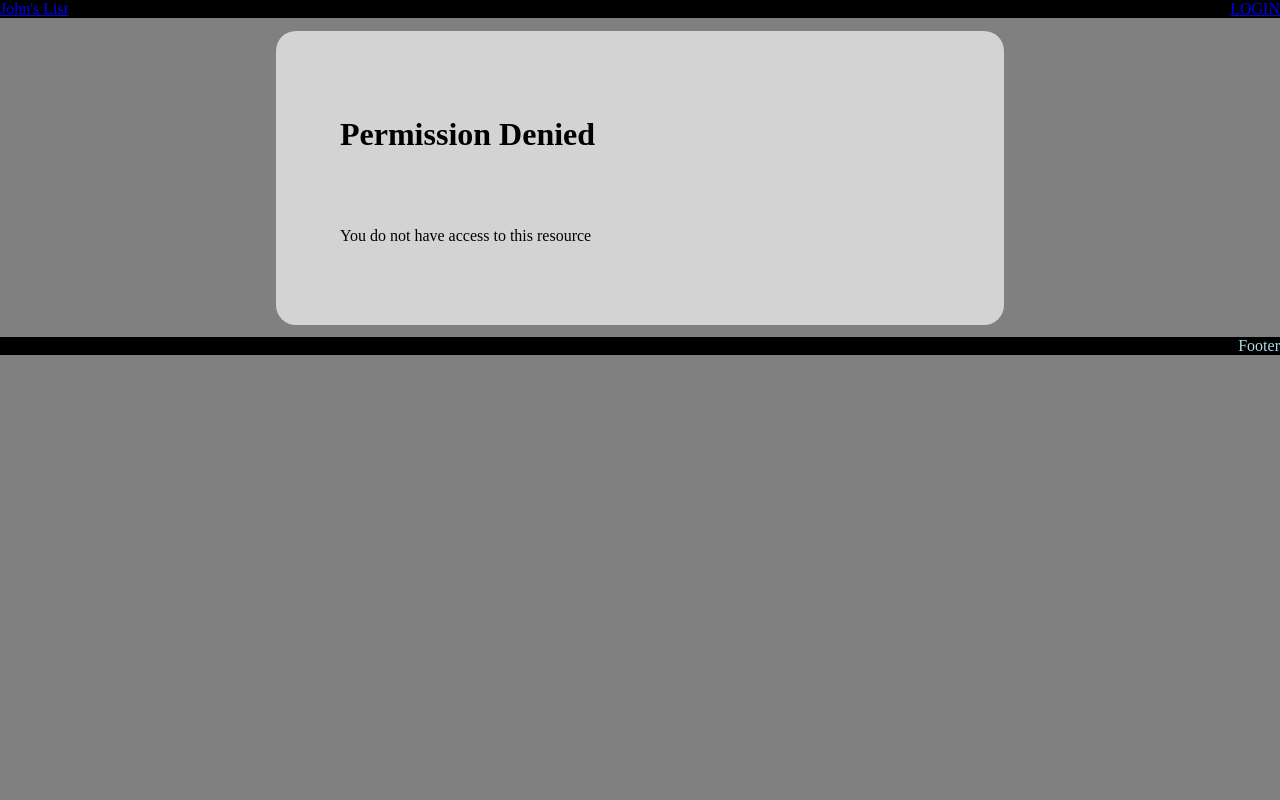
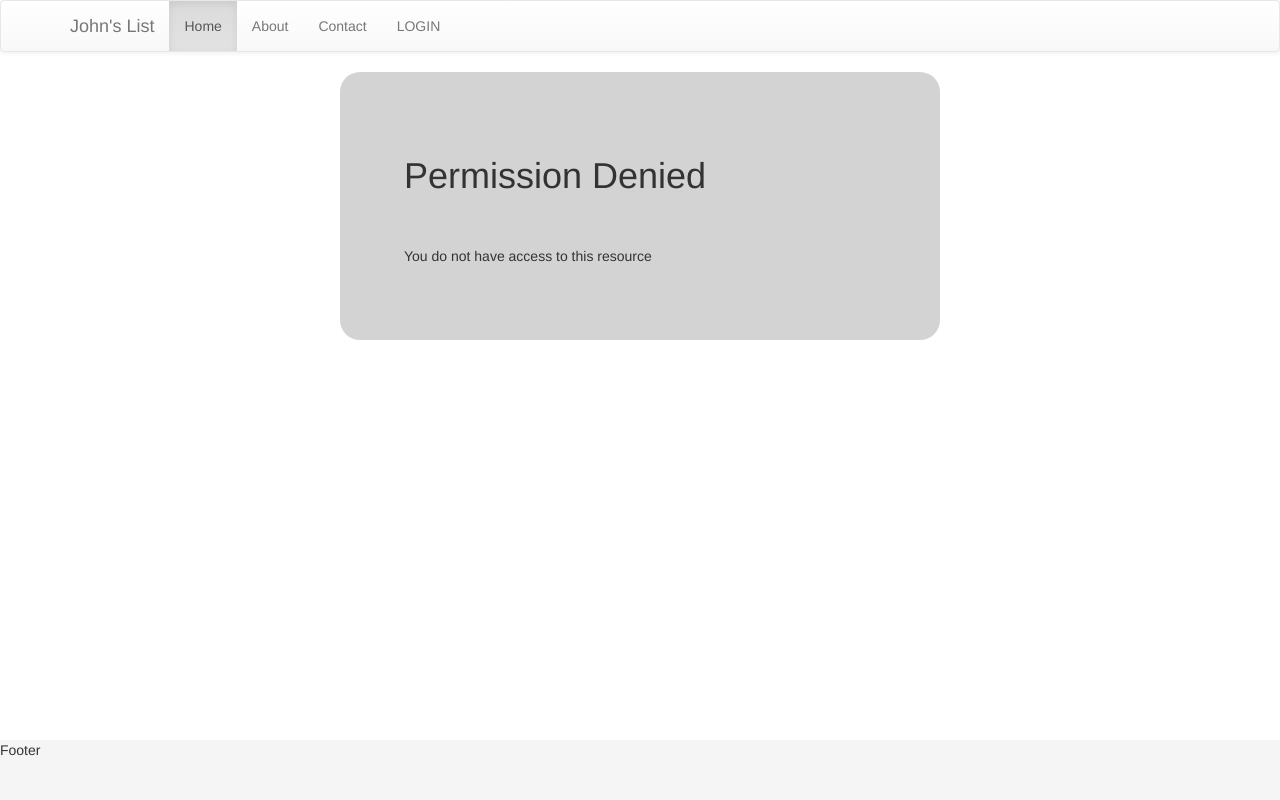
Before and after one commit to purdue-epics-ims/boilerconnect, a Django app: page /user/1/ in a window 1280 px wide. Run offline with Django 3.2, Linux system fonts and the light colour scheme; data comes from the database, SQL or seed files in the repository; some libraries are stand-ins or nearby versions.

Commit message:
added bootstrap

```diff
--- a/johnslist/dbtest/static/style.css
+++ b/johnslist/dbtest/static/style.css
@@ -1,42 +1,32 @@
+html{
+	min-height:100%;
+	position:relative;
+}
 body{
-	margin:0;
+	margin-bottom: 60px;
 	background-color:gray;
 	}
 
 /*----------- Header ------------*/
 
-#header{
-	color:lightblue;
-	background-color:black;
-	text-align:right;
-	clear:both;
-	overflow:auto;
-	}
-
-#header .left{
-	float:left;
-	margin:0;
-	}
-#header .right{
-	float:right;
-	margin:0;
-	}
-#header a:visited{
-	color:gold;
-	}
 
 /*----------- Footer ------------*/
 
-#footer {
-	color:lightblue;
-	background-color:black;
-	bottom:0;
-	text-align:right;
-	}
+.footer {
+	position: absolute;
+	bottom: 0;
+	width: 100%;
+	/* Set the fixed height of the footer here */
+	height: 60px;
+	background-color: #f5f5f5;
+}
 
 
 
 /*----------- Content ------------*/
+
+.login {
+}
 
 #content {
 	max-width:600px;
--- a/johnslist/dbtest/templates/dbtest/base.html
+++ b/johnslist/dbtest/templates/dbtest/base.html
@@ -2,18 +2,53 @@
 <html>
 	<head>
 	<link rel='stylesheet' type='text/css' href='{% static 'style.css' %}'/>
+	<!-- Latest compiled and minified CSS -->
+	<link rel="stylesheet" href="https://maxcdn.bootstrapcdn.com/bootstrap/3.3.1/css/bootstrap.min.css">
+
+	<!-- Optional theme -->
+	<link rel="stylesheet" href="https://maxcdn.bootstrapcdn.com/bootstrap/3.3.1/css/bootstrap-theme.min.css">
+
 	</head>
 
 	<body>
-		<div id ="header">
-			<a class="left" href="{% url 'front_page' %}">John's List</a>
-			{% block header %}
-			{% if user.is_authenticated %}
-				<a class="right" href="{% url 'logout' %}"> LOGOUT </a>
-			{% else %}
-				<a class="right" href="{% url 'login' %}"> LOGIN </a>
-			{% endif %}
-			{% endblock %}
+		</div>
+
+		<div class="navbar navbar-default">
+        <div class="container">
+          <div class="navbar-header">
+			<a class="navbar-brand" href="{% url 'front_page' %}">John's List</a>
+          </div>
+          <div class="navbar-collapse collapse">
+            <ul class="nav navbar-nav">
+              <li class="active"><a href="">Home</a></li>
+              <li><a href="#about">About</a></li>
+              <li><a href="#contact">Contact</a></li>
+				{% if user.is_authenticated %}
+				    <li class="dropdown">
+					  <a href="#" class="dropdown-toggle" data-toggle="dropdown" role="button" aria-expanded="false">{{ user.username }} <span class="caret"></span></a>
+					  <ul class="dropdown-menu" role="menu">
+					    <li><a href="#">Action</a></li>
+					    <li><a href="#">Another action</a></li>
+					    <li><a href="#">Something else here</a></li>
+					    <li class="divider"></li>
+					    <li class="dropdown-header">Member of</li>
+						{% for organization in user.members.all %}
+					    <li><a href="{% url 'organization_detail' organization.id %}">{{ organization.name }}</a></li>
+						{% endfor %}
+					    <li class="dropdown-header">Admin of</li>
+						{% for organization in user.admin.all %}
+					    <li><a href="{% url 'organization_detail' organization.id %}">{{ organization.name }}</a></li>
+						{% endfor %}
+				  	  </ul>
+				    </li>
+					<li><a class="right" href="{% url 'logout' %}"> LOGOUT </a></li>
+				{% else %}
+					<li><a class="right" href="{% url 'login' %}"> LOGIN </a></li>
+				{% endif %}
+            </ul>
+          </div><!--/.nav-collapse -->
+        </div>
+
 		</div>
 
 		<div id ="content">
@@ -22,10 +57,14 @@
 			{% endblock %}
 		</div>
 
-		<div id ="footer">
+		<div class="footer">
 			{% block footer %}
 			Footer
 			{% endblock %}
 		</div>
+
+    <script src="https://ajax.googleapis.com/ajax/libs/jquery/1.11.1/jquery.min.js"></script>
+	<!-- Latest compiled and minified JavaScript -->
+	<script src="https://maxcdn.bootstrapcdn.com/bootstrap/3.3.1/js/bootstrap.min.js"></script>
 	</body>
 </html>
--- a/johnslist/dbtest/templates/dbtest/login.html
+++ b/johnslist/dbtest/templates/dbtest/login.html
@@ -5,9 +5,11 @@
 <br><br>
 {% if error %}<b>{{ error }}</b>
 {% endif %}
-<form action="{% url 'login' %}" method='POST'>
+<form class="login" action="{% url 'login' %}" method='POST'>
 {% csrf_token %}
+<table>
 {{ form }}
+</table>
 <input type="submit" value="Login">
 <input type="hidden" name="next" value="{{ next }}">
 </form>
```
